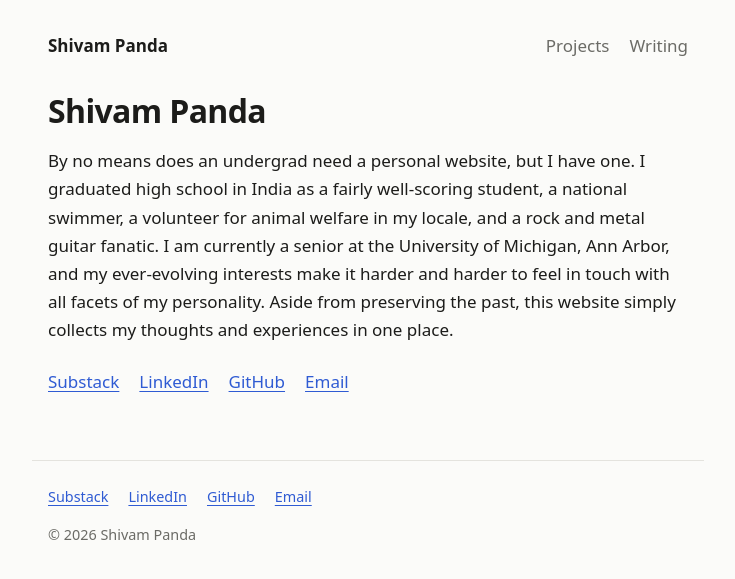
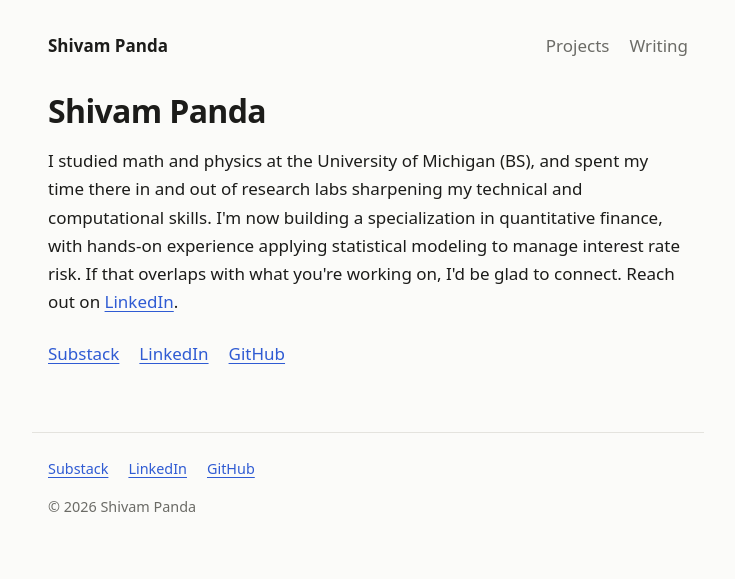
Before and after one commit to Panda5130/Panda5130.github.io, a Jekyll site: the page built from index.html, in a window 1280 px wide. Shown: the top 579 px of the page, without its empty margins (272-1007 px from the left). Built offline with Jekyll 4.4.1, drawn with Linux system fonts in a browser that asks for light colours.

Commit message:
Update landing intro and remove email link
Co-Authored-By: Claude Opus 5.5 (1M context) <noreply@anthropic.com>
Claude-Session: https://claude.ai/code/session_01566PnxjWzzVr1U8bgGBACB

```diff
--- a/_config.yml
+++ b/_config.yml
@@ -2,11 +2,10 @@
 # Site settings. Edit these, push, and the site redeploys on its own.
 # ---------------------------------------------------------------------------
 title: Shivam Panda
-description: Student at the University of Michigan. Notes, projects and writing.
+description: Math and physics graduate (University of Michigan) building a specialization in quantitative finance.
 url: https://panda5130.github.io
 baseurl: ""
 lang: en
-email: shivpan@umich.edu
 
 # Profile links. Leave a value empty to hide that link.
 links:
--- a/_includes/links.html
+++ b/_includes/links.html
@@ -2,5 +2,4 @@
   {% if site.links.substack != "" %}<li><a href="{{ site.links.substack }}" rel="me">Substack</a></li>{% endif %}
   {% if site.links.linkedin != "" %}<li><a href="{{ site.links.linkedin }}" rel="me">LinkedIn</a></li>{% endif %}
   {% if site.links.github != "" %}<li><a href="{{ site.links.github }}" rel="me">GitHub</a></li>{% endif %}
-  {% if site.email != "" %}<li><a href="mailto:{{ site.email }}">Email</a></li>{% endif %}
 </ul>
--- a/index.html
+++ b/index.html
@@ -3,7 +3,7 @@ layout: default
 ---
 <section class="intro">
   <h1>Shivam Panda</h1>
-  <p>By no means does an undergrad need a personal website, but I have one. I graduated high school in India as a fairly well-scoring student, a national swimmer, a volunteer for animal welfare in my locale, and a rock and metal guitar fanatic. I am currently a senior at the University of Michigan, Ann Arbor, and my ever-evolving interests make it harder and harder to feel in touch with all facets of my personality. Aside from preserving the past, this website simply collects my thoughts and experiences in one place.</p>
+  <p>I studied math and physics at the University of Michigan (BS), and spent my time there in and out of research labs sharpening my technical and computational skills. I'm now building a specialization in quantitative finance, with hands-on experience applying statistical modeling to manage interest rate risk. If that overlaps with what you're working on, I'd be glad to connect. Reach out on <a href="{{ site.links.linkedin }}">LinkedIn</a>.</p>
   {% include links.html %}
 </section>
 
```
Also changed, not shown: README.md.
